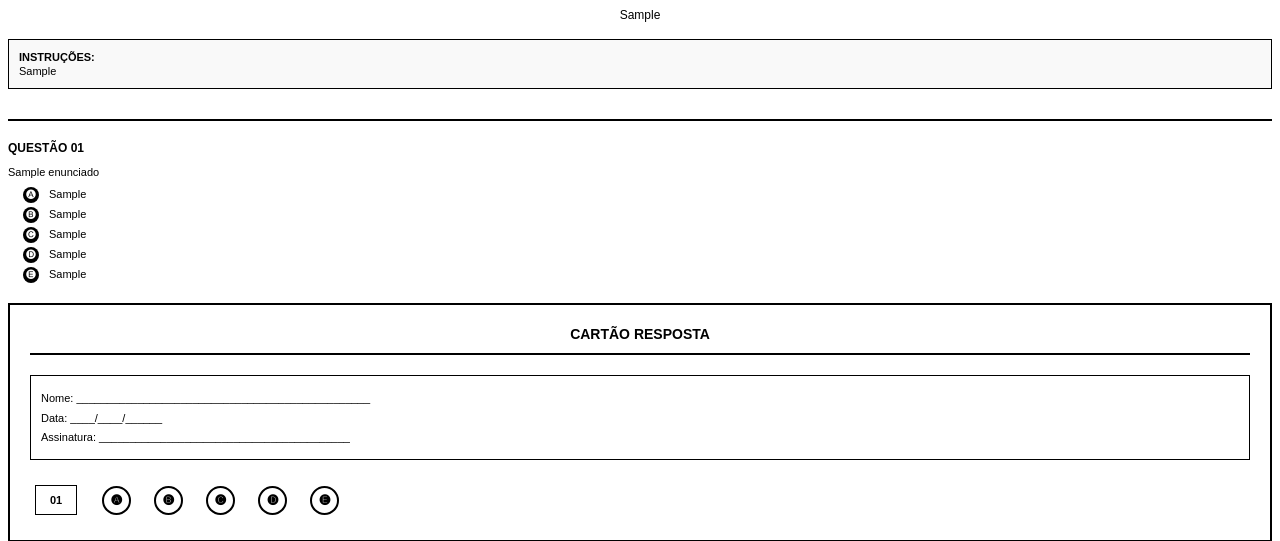
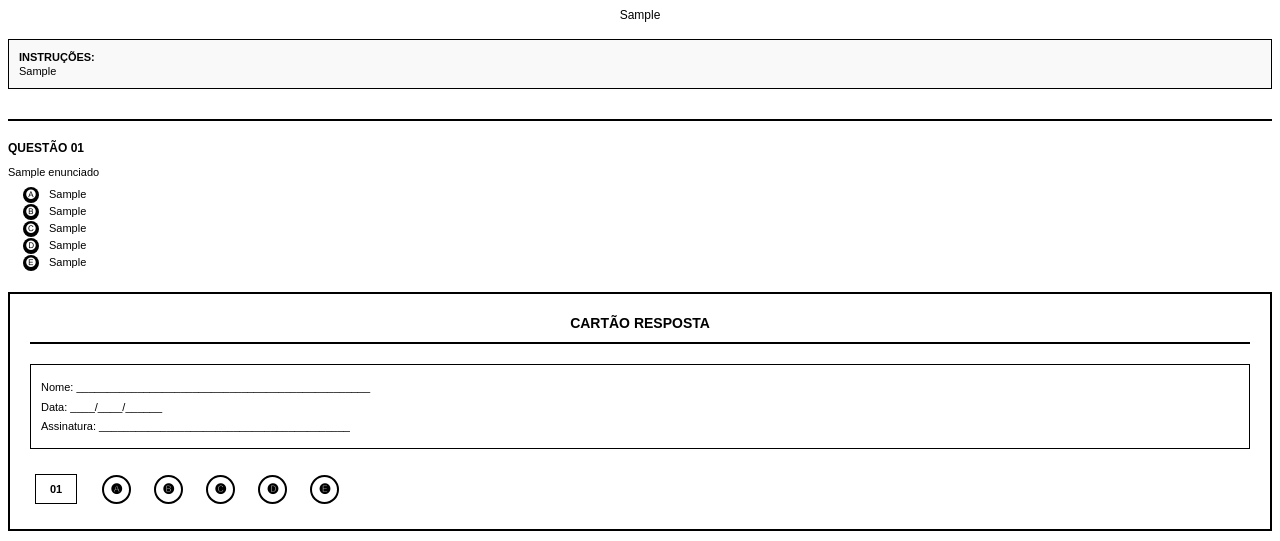
Before and after one commit to devluizg/simuladoapp, a Django app: template questions/templates/questions/simulado_pdf.html in a window 1280 px wide. Shown: the top 541 px of the page. Run offline with Django 5.2, Linux system fonts and the light colour scheme; tables that the repository leaves empty hold one stand-in row (values such as "Sample post"); the template is opened without the code that fills it: values that come from a table or form of the project are taken from there, most other values are stand-ins (such as "Sample title", 1, 10 or a date in 2020); some libraries are stand-ins or nearby versions.

Commit message:
Ajustes no layout do PDF do simulado: alinhamento de alternativas, espaçamento e margens

```diff
--- a/questions/templates/questions/simulado_pdf.html
+++ b/questions/templates/questions/simulado_pdf.html
@@ -14,7 +14,7 @@
 
         @page {
             size: a4;
-            margin: 2cm;
+            margin: 1cm;
         }
 
         body {
@@ -70,13 +70,15 @@
 
         .alternativas {
             margin-left: 15px;
+            line-height: 1;
         }
 
         .alternativa {
-            margin-bottom: 4px;
+            margin-bottom: 0px;
+            padding-bottom: 1px;
             text-align: justify;
             display: flex;
-            align-items: baseline;
+            align-items: center;
         }
 
         .alternativa .item {
@@ -90,14 +92,15 @@
             background-color: #000;
             color: #fff;
             border-radius: 50%;
-            line-height: 16px;
-            display: inline-flex;
+            display: flex;
             justify-content: center;
             align-items: center;
         }
 
         .alternativa .conteudo {
             flex: 1;
+            padding-top: 0;
+            line-height: 1.2;
         }
 
         img {
```
